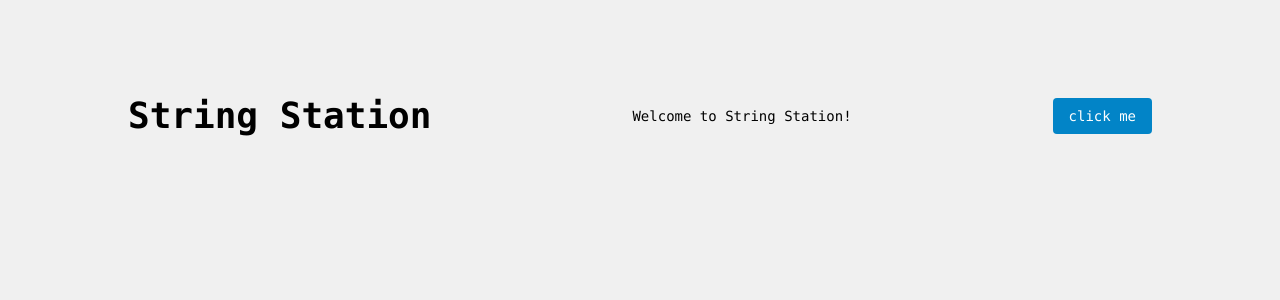
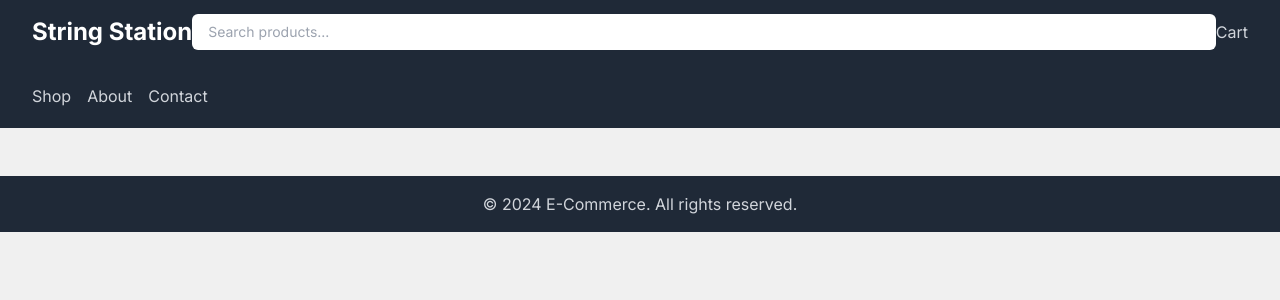
Before and after one commit to AhmedShwaiki/String-Station, a Next.js app: page / in a window 1280 px wide. Shown: the top 300 px of the page. Built offline with nearby package versions, Linux system fonts and the light colour scheme.

Commit message:
feat: ui-main-page-layout-components

```diff
--- a/app/page.tsx
+++ b/app/page.tsx
@@ -1,13 +1,16 @@
-import Button from './ui/Button';
+import Footer from '@/app/ui/Footer';
+import Header from '@/app/ui/Header';
+import Navbar from '@/app/ui/Navbar';
 
 export default function Home() {
   return (
-    <main className="flex min-h-screen flex-col items-center justify-between p-24">
-      <div className="z-10 w-full max-w-5xl items-center justify-between font-mono text-sm lg:flex">
-        <h1 className="text-4xl font-black">String Station</h1>
-        <p>Welcome to String Station!</p>
-        <Button>click me</Button>
-      </div>
-    </main>
+    <div className="flex flex-col min-h-screen">
+      <Header />
+      <Navbar />
+      <main className="max-w-7xl mx-auto py-6 sm:px-6 lg:px-8">
+        <div className="grid grid-cols-1 sm:grid-cols-2 lg:grid-cols-3 gap-6"></div>
+      </main>
+      <Footer />
+    </div>
   );
 }
--- /dev/null
+++ b/app/ui/Footer.tsx
@@ -0,0 +1,13 @@
+const Footer = () => {
+  return (
+    <footer className="bg-gray-800">
+      <div className="max-w-7xl mx-auto py-4 px-4 sm:px-6 lg:px-8">
+        <p className="text-center text-gray-300">
+          &copy; {new Date().getFullYear()} E-Commerce. All rights reserved.
+        </p>
+      </div>
+    </footer>
+  );
+};
+
+export default Footer;
--- /dev/null
+++ b/app/ui/Header.tsx
@@ -0,0 +1,31 @@
+import Link from 'next/link';
+
+const Header = () => {
+  return (
+    <header className="bg-gray-800">
+      <div className="max-w-7xl mx-auto px-4 sm:px-6 lg:px-8">
+        <div className="flex items-center justify-between h-16">
+          <div className="flex items-center">
+            <Link className="text-white text-2xl font-bold" href="/">
+              String Station
+            </Link>
+          </div>
+          <div className="flex items-center flex-grow">
+            <input
+              type="text"
+              placeholder="Search products..."
+              className="flex-grow px-4 py-2 rounded-md text-sm text-gray-900"
+            />
+          </div>
+          <div className="flex items-center space-x-4">
+            <Link className="text-gray-300 hover:text-white" href="/cart">
+              Cart
+            </Link>
+          </div>
+        </div>
+      </div>
+    </header>
+  );
+};
+
+export default Header;
--- /dev/null
+++ b/app/ui/Navbar.tsx
@@ -0,0 +1,25 @@
+import Link from 'next/link';
+
+const Navbar = () => {
+  return (
+    <nav className="bg-gray-800">
+      <div className="max-w-7xl mx-auto px-4 sm:px-6 lg:px-8">
+        <div className="flex items-center justify-between h-16">
+          <div className="flex items-center space-x-4">
+            <Link className="text-gray-300 hover:text-white" href="/shop">
+              Shop
+            </Link>
+            <Link className="text-gray-300 hover:text-white" href="/about">
+              About
+            </Link>
+            <Link className="text-gray-300 hover:text-white" href="/contact">
+              Contact
+            </Link>
+          </div>
+        </div>
+      </div>
+    </nav>
+  );
+};
+
+export default Navbar;
```
